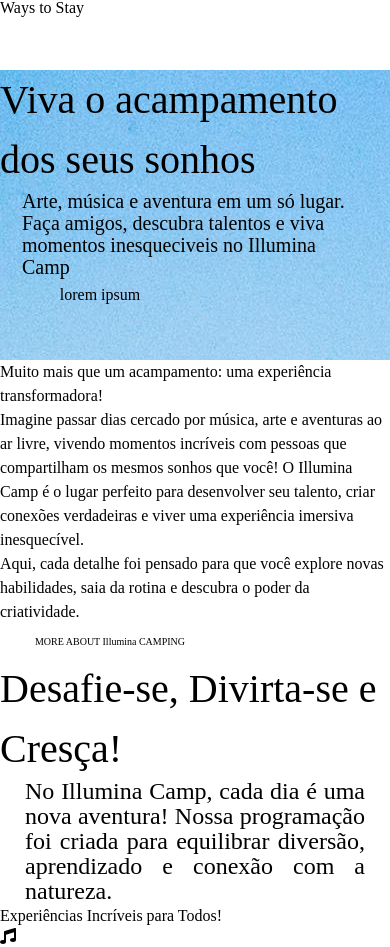
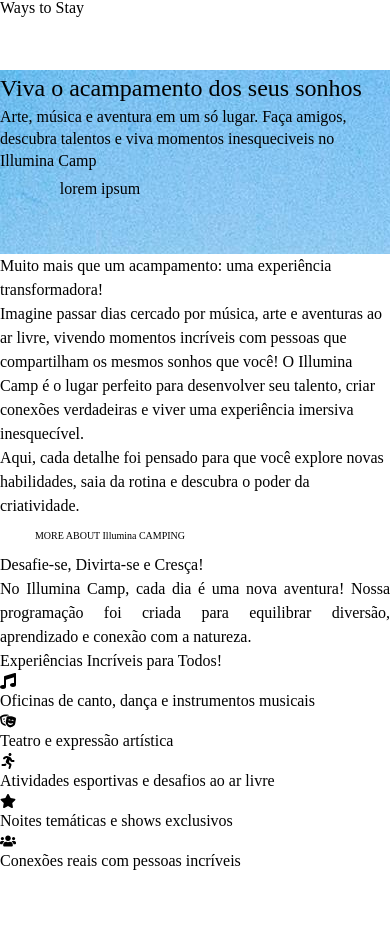
Before and after one commit to samylledutra/IluminaCamp_LP, a React (Vite) app: page / in a window 390 px wide. Shown: the part 372-1319 px from the top of the page. Built offline with nearby package versions, Linux system fonts and the light colour scheme.

Commit message:
fixing some sections

```diff
--- a/src/assets/components/ActivitiesSection/ActivitiesSection.jsx
+++ b/src/assets/components/ActivitiesSection/ActivitiesSection.jsx
@@ -11,7 +11,7 @@ const atividades = [
 
 const ActivitiesSection = () => {
   return (
-    <section className="activitiesSection relative text-center pt-[15rem] pb-20 px-4 bg-black/5 bg-cover bg-center mt-12">
+    <section className="activitiesSection relative text-center pt-[15rem] pb-20 px-4 bg-black/5 bg-cover bg-center mt-10">
       <div className="relative z-10 max-w-[65rem] mx-auto px-4 flex flex-col items-center text-center">
 
         {/* Título */}
--- a/src/assets/components/HeroSection/Hero.css
+++ b/src/assets/components/HeroSection/Hero.css
@@ -14,14 +14,11 @@
 
   @media (max-width: 768px) {
     .heroSection h1 {
-      font-size: 40px;
       margin-top: 50px;
     }
 
     .heroSection p {
-      font-size: 20px;
       line-height: 22px;
-      padding: 0 22px 0 22px;
     }
 
     .heroSection button {
--- a/src/assets/components/HeroSection/Hero.jsx
+++ b/src/assets/components/HeroSection/Hero.jsx
@@ -29,7 +29,7 @@ const Hero = () => {
       {/* Conteúdo */}
       <div className="relative z-10 p-6 rounded-md">
         <h1 className="uppercase text-3xl md:text-5xl font-bold mb-4">Viva o acampamento dos seus sonhos</h1>
-        <p className="text-[15px] leading-[20px] text-[20px] pr-[250px] pl-[250px] mt-2 mb-8">Arte, música e aventura em um só lugar. Faça amigos, descubra talentos e viva momentos inesqueciveis no Illumina Camp</p>
+        <p className="text-[15px] leading-[20px] text-[20px] mt-2 mb-8">Arte, música e aventura em um só lugar. Faça amigos, descubra talentos e viva momentos inesqueciveis no Illumina Camp</p>
         <button className="relative mt-4 px-8 py-3 text-lg font-bold uppercase tracking-wide text-black bg-yellow-400 rounded-lg overflow-hidden transition-all duration-300 ease-in-out
                    hover:scale-105 shadow-lg hover:bg-[#ffff003b] hover:text-white">
   <span className="absolute inset-0 border-2 border-yellow-500 rounded-lg opacity-0 transition-opacity duration-300 hover:opacity-100"></span>
--- a/src/assets/components/NavBar/Navbar.jsx
+++ b/src/assets/components/NavBar/Navbar.jsx
@@ -4,7 +4,7 @@ import "./NavBar.css";
 
 const Navbar = () => {
   return (
-    <nav className="navBar absolute top-0 left-0 w-full text-white text-[20px] pr-[50px] flex items-start justify-between px-8 z-10">
+    <nav className="navBar absolute top-0 left-0 w-full text-white text-[20px] flex items-start justify-between px-8 z-10">
 
 
       {/* Logo responsiva */}
--- a/src/assets/components/ThirdSection/ThirdSection.css
+++ b/src/assets/components/ThirdSection/ThirdSection.css
@@ -3,19 +3,3 @@
        text-align: justify;
     }
   }
-
-  @media (max-width: 768px) {
-   .thirdSection p {
-      text-align: justify;
-   }
-
-   .contentSection h2 {
-      font-size: 2.5rem;
-   }
-   .contentSection p {
-      font-size: 1.5rem;
-        line-height: 25px;
-        padding: 0 25px 0 25px;
-        text-align: justify;
-   }
- }
--- a/src/assets/components/ThirdSection/ThirdSection.jsx
+++ b/src/assets/components/ThirdSection/ThirdSection.jsx
@@ -22,7 +22,7 @@ const ThirdSection = () => {
                     Desafie-se, Divirta-se e Cresça!
                 </h2>
                 <div className="relative z-10 w-full max-w-[1000px] h-1 bg-yellow-400 mx-auto mt-4 mb-8"></div>
-                <p className="mt-4 text-[1.125rem] leading-[1.5rem] px-[100px] md:text-xl leading-relaxed">
+                <p className="mt-4 text-[1.125rem] leading-[1.5rem]  md:text-xl leading-relaxed">
                     No Illumina Camp, cada dia é uma nova aventura! Nossa programação foi criada para equilibrar diversão, aprendizado e conexão com a natureza.  </p>
             </div>
         </section>
```
